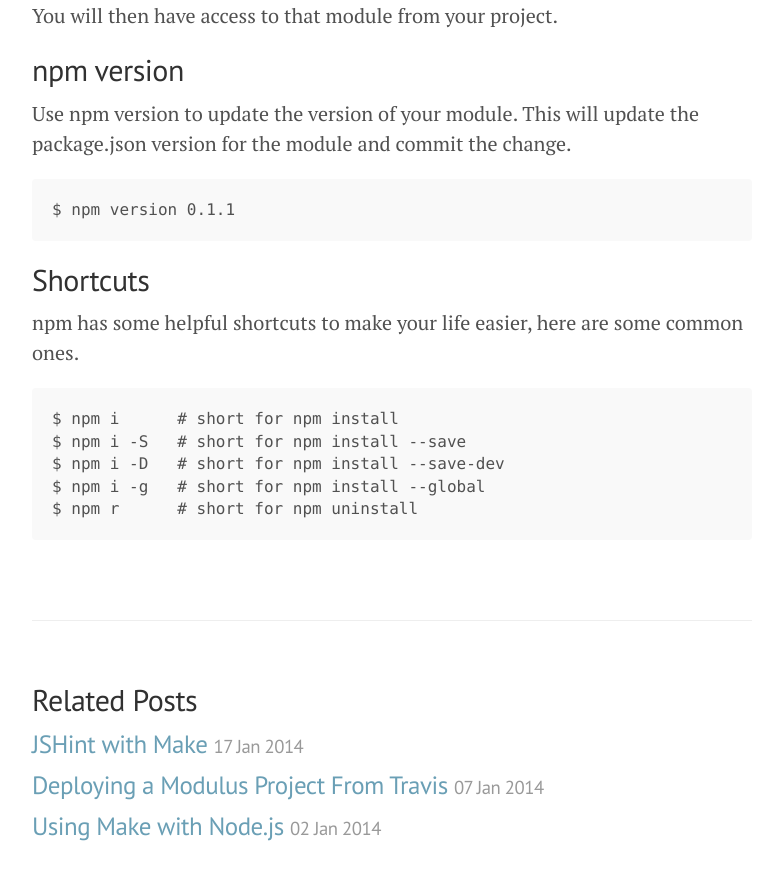
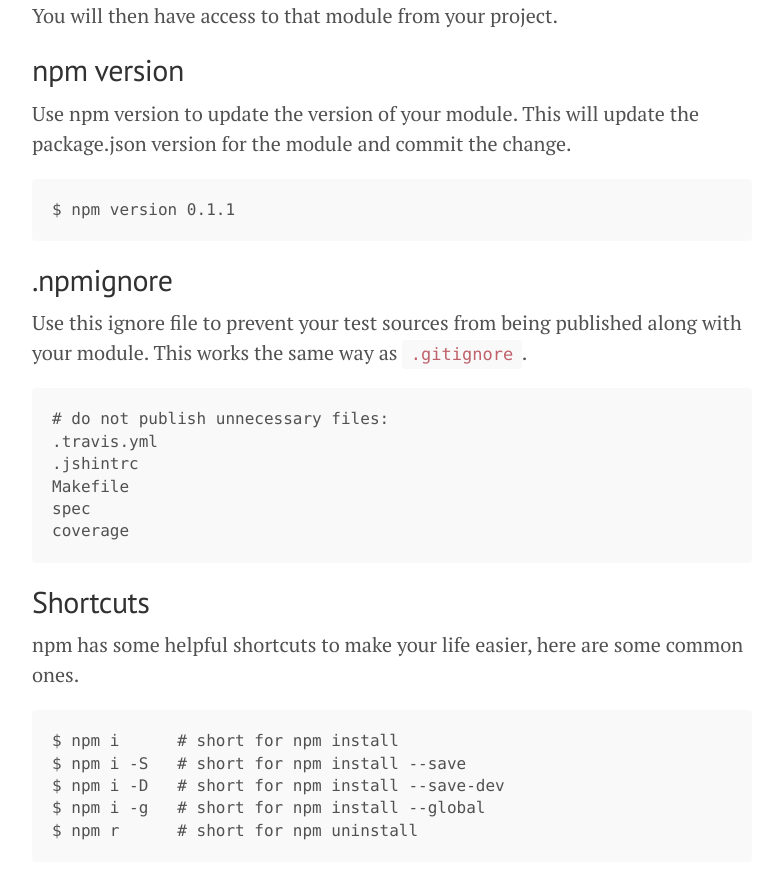
Before and after one commit to fiveisprime/fiveisprime.github.io, a Jekyll site: the page built from _posts/2014-04-06-npm-tips.md, in a window 1280 px wide and 900 px high, scrolled down 811 px. Shown: the top 880 px of the window, without its empty margins (248-1022 px from the left). Built offline with Jekyll 4.4.1, drawn with Linux system fonts in a browser that asks for light colours; Markdown is read by kramdown in place of the engine named in the settings.

Commit message:
Added .npmignore info

```diff
--- a/_posts/2014-04-06-npm-tips.md
+++ b/_posts/2014-04-06-npm-tips.md
@@ -32,6 +32,19 @@
 
     $ npm version 0.1.1
 
+
+## .npmignore
+
+Use this ignore file to prevent your test sources from being published along
+with your module. This works the same way as `.gitignore`.
+
+    # do not publish unnecessary files:
+    .travis.yml
+    .jshintrc
+    Makefile
+    spec
+    coverage
+
 ## Shortcuts
 
 npm has some helpful shortcuts to make your life easier, here are some common
```
